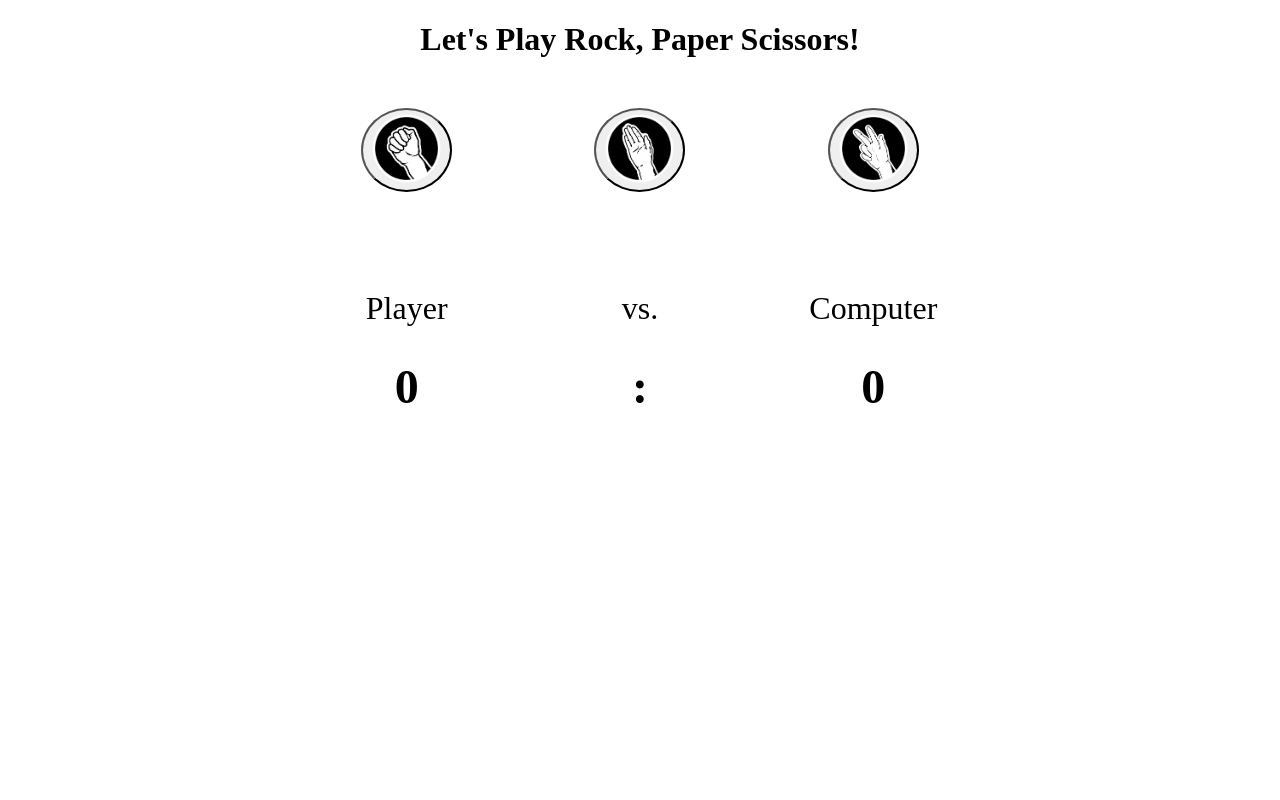
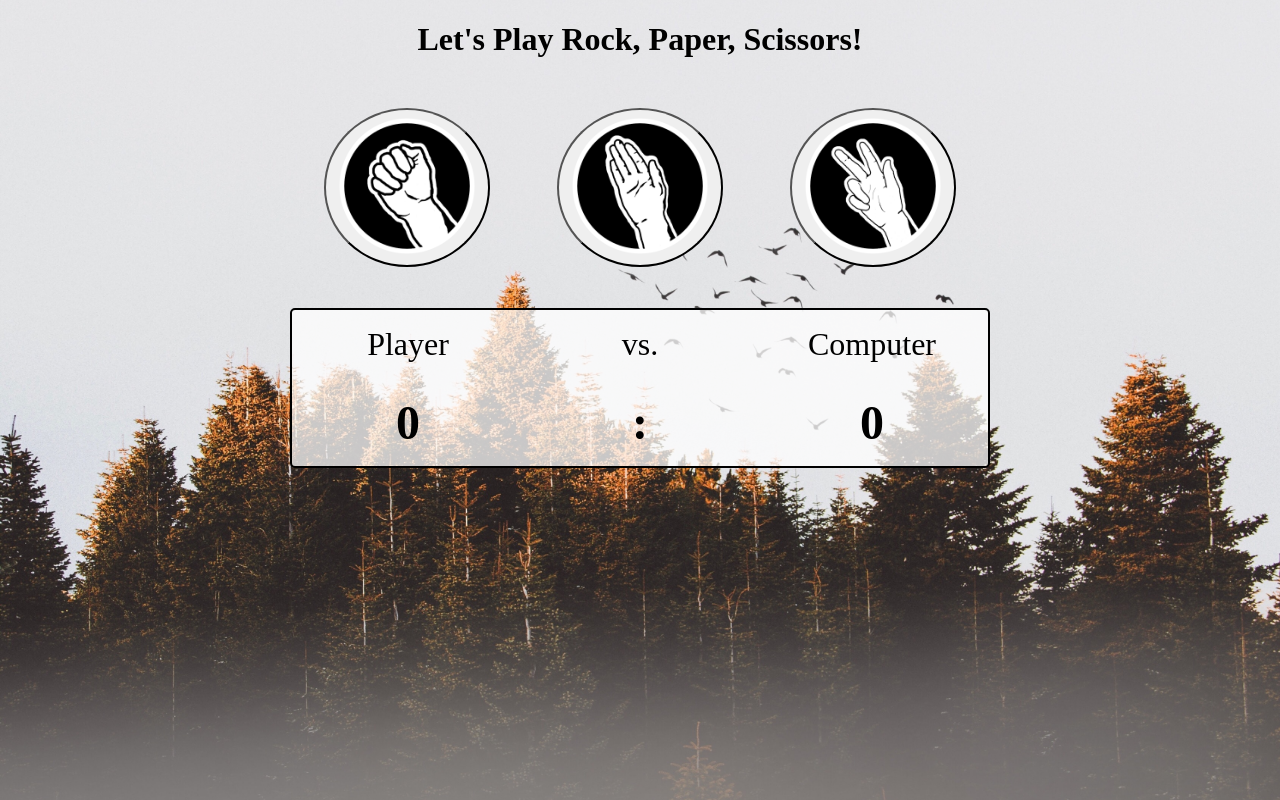
Before and after one commit to jodokusquack/rock_paper_scissors_UI, a plain HTML site: page index.html in a window 1280 px wide. Drawn offline with Linux system fonts and the light colour scheme.

Commit message:
Further CSS and HTML improvement

```diff
--- a/index.html
+++ b/index.html
@@ -8,17 +8,18 @@
   <title>Rock Paper Scissors</title>
 </head>
 <body>
-  <h1 id="title">Let's Play Rock, Paper Scissors!</h1>
+  <h1 id="title">Let's Play Rock, Paper, Scissors!</h1>
   <div id="height">
     <div id="buttons">
-      <button class="round" id="rock"><img src="images/rock-logo.png" alt="Rock" height="75px" width="75px"></button>
-      <button class="round" id="paper"><img src="images/paper-logo.png" alt="Paper" height="75px" width="75px"></button>
-      <button class="round" id="scissors"><img src="images/scissors-logo.png" alt="Scissors" height="75px" width="75px"></button>
-      <button id="newGame" class="inactive">New Game</button>
+      <button class="round" id="rock"><img src="images/rock-logo.png" alt="Rock" height="150px" width="150px"></button>
+      <button class="round" id="paper"><img src="images/paper-logo.png" alt="Paper" height="150px" width="150px"></button>
+      <button class="round" id="scissors"><img src="images/scissors-logo.png" alt="Scissors" height="150px" width="150px"></button>
+      <button id="newGame" class="inactive" width="150px" height="150px">New Game</button>
     </div>
   </div>
 
   <div id="tracker">
+    <div class="playersScore">
       <section id="players">
         <p>Player</p>
         <p>vs.</p>
@@ -30,8 +31,9 @@
         <div>:</div>
         <div id="computerScore">0</div>
       </section>
+    </div>
 
-    <section id="roundResult">
+    <section class="inactive" id="roundResult">
       <div>
         <p id="roundResultPlayer"></p>
         <p id="roundResultComputer"></p>
--- a/script.js
+++ b/script.js
@@ -88,7 +88,9 @@ function playRound() {
 
   }
 
+  roundResultField.classList.remove('inactive');
   return winner;
+
 }
 
 function updateScore(winner) {
@@ -107,7 +109,7 @@ function updateScore(winner) {
 
 function checkPlayerWin() {
   let currentScore = Number(playerScoreField.textContent);
-  if (currentScore >= 5) {
+  if (currentScore >= requiredWins) {
     winnerField.textContent = 'Congratulations! You won against the Computer. Want to play again?';
     stopGame();
   }
@@ -115,7 +117,7 @@ function checkPlayerWin() {
 
 function checkComputerWin() {
   let currentScore = Number(computerScoreField.textContent);
-  if (currentScore >= 5) {
+  if (currentScore >= requiredWins) {
     winnerField.textContent = 'Oh no! The computer won. Better Luck next time. Want to play again?';
     stopGame();
   }
@@ -133,6 +135,7 @@ function newGame() {
   rockButton.classList.toggle('inactive');
   paperButton.classList.toggle('inactive');
   scissorsButton.classList.toggle('inactive');
+  roundResultField.classList.add('inactive');
 
   winnerField.textContent = '';
   playerResultField.textContent = '';
@@ -143,6 +146,8 @@ function newGame() {
   computerScoreField.textContent = 0;
 }
 
+let requiredWins = 3;
+
 const rockButton = document.querySelector('#rock');
 const paperButton = document.querySelector('#paper');
 const scissorsButton = document.querySelector('#scissors');
@@ -152,6 +157,7 @@ const newGameButton = document.querySelector('#newGame');
 const playerResultField = document.getElementById('roundResultPlayer');
 const computerResultField = document.getElementById('roundResultComputer');
 const explanationResultField = document.getElementById('roundResultExplanation');
+const roundResultField = document.getElementById('roundResult');
 
 const playerScoreField = document.querySelector('#playerScore');
 const computerScoreField = document.querySelector('#computerScore');
--- a/style.css
+++ b/style.css
@@ -1,3 +1,9 @@
+html {
+  height: 100%;
+  background: url(images/background.jpg) no-repeat center center fixed;
+  background-size: cover;
+}
+
 body {
   margin: auto auto;
   width: 700px;
@@ -8,7 +14,7 @@ body {
 }
 
 #height {
-  height: 150px;
+  height: 200px;
 }
 
 #buttons {
@@ -16,11 +22,26 @@ body {
   display: flex;
   flex-direction: row;
   justify-content: space-around;
-  align-content: center;
+
 }
 
 #buttons .round {
   border-radius: 50%;
+}
+
+#buttons #newGame {
+  width: 350px;
+  height: 150px;
+  font-size: 2em;
+  color: black;
+}
+
+
+#tracker .playersScore,
+#tracker #roundResult {
+  border: 2px solid black;
+  border-radius: 5px;
+  background-color: rgba(255, 255, 255, 0.75);
 }
 
 #tracker #players {
@@ -32,6 +53,7 @@ body {
 #tracker #players p {
   width: 200px;
   text-align: center;
+  margin: 16px;
 }
 
 #tracker #score div {
@@ -39,6 +61,7 @@ body {
   font-size: 3em;
   width: 200px;
   text-align: center;
+  margin: 16px;
 }
 
 #tracker #score {
```
Also changed, not shown: images/background-x.jpg (added), images/background.jpg (added), 1 other file. Lines whose indentation alone changed are shown as unchanged.
